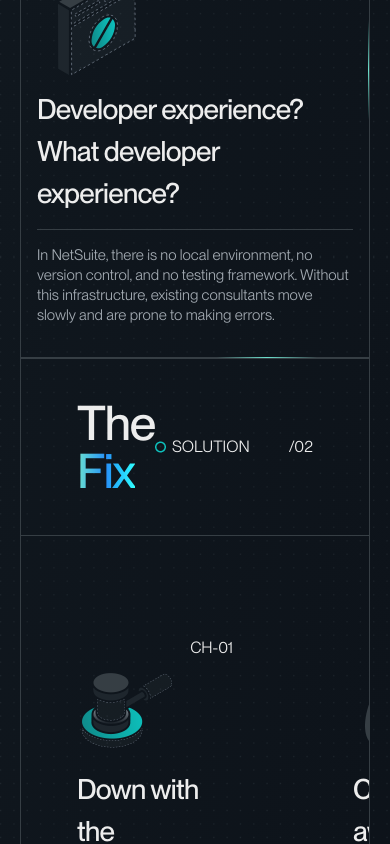
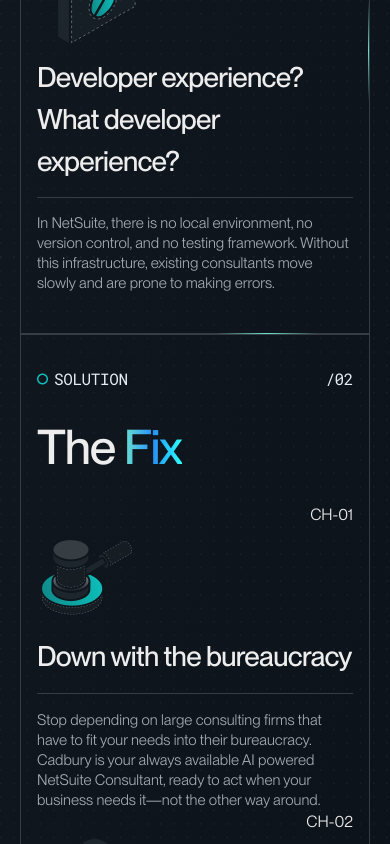
Before and after one commit to cadburylabs/trycadbury.com, a Next.js app: page / in a window 390 px wide. Shown: the part 1903-2747 px from the top of the page. Built offline with nearby package versions, Linux system fonts and the light colour scheme.

Commit message:
responsive

```diff
--- a/src/components/Challenge/Challenge.tsx
+++ b/src/components/Challenge/Challenge.tsx
@@ -70,7 +70,7 @@
             <FlexContainer
                 direction="flex-col"
                 gap="gap-10 lg:gap-[120px]"
-                className="relative py-8 lg:py-32 px-4 lg:px-14 border-l-[0.5px] lg:border-l-0 border-r-[0.5px] border-b-[0.5px] border-[#363E44]"
+                className="relative pb-10 lg:py-32 px-4 lg:px-14 border-l-[0.5px] lg:border-l-0 border-r-[0.5px] border-b-[0.5px] border-[#363E44]"
             >
                 <div className="animate-move-y-right" />
                 {challengeConfig.map((card) => (
--- a/src/components/Fix/Fix.tsx
+++ b/src/components/Fix/Fix.tsx
@@ -46,15 +46,18 @@
         const track = trackRef.current
         if (!section || !track) return
 
+        const mm = gsap.matchMedia()
+
+        mm.add('(min-width: 1024px)', () => {
             const totalWidth = track.scrollWidth - section.offsetWidth
-        const steps = fixConfig.length - 2 // since you want 2 visible
+            const steps = fixConfig.length - 2
 
             gsap.to(track, {
                 x: -totalWidth,
                 ease: 'none',
                 scrollTrigger: {
                     trigger: section,
-                start: 'bottom bottom', // pin when bottom reaches viewport
+                    start: 'bottom bottom',
                     end: '+=' + totalWidth,
                     scrub: true,
                     pin: true,
@@ -67,10 +70,13 @@
                     },
                 },
             })
+        })
 
-        return () => {
-            ScrollTrigger.getAll().forEach((st) => st.kill())
-        }
+        mm.add('(max-width: 1023px)', () => {
+            gsap.set(track, { clearProps: 'all' })
+        })
+
+        return () => mm.revert()
     }, [])
 
     return (
@@ -79,9 +85,24 @@
             className="relative flex flex-col mx-5 overflow-hidden border-[0.5px] border-[#363E44]"
         >
             <FlexContainer
+                direction="flex-col lg:flex-row"
+                gap="gap-8 lg:gap-0"
                 justifyContent="justify-between"
-                className="relative py-10 px-14 border-b-[0.5px] border-[#363E44]"
+                className="relative py-8 lg:py-10 px-4 lg:px-14 lg:border-b-[0.5px] border-[#363E44]"
             >
+                <FlexContainer
+                    justifyContent="justify-between"
+                    className="lg:hidden font-roboto-mono tracking-tight text-[#E4ECF4] uppercase"
+                >
+                    <FlexContainer
+                        width="w-fit"
+                        gap="gap-1.5"
+                        alignItems="items-center"
+                    >
+                        <Image src={pointIco} alt="pointer icon" /> Solution
+                    </FlexContainer>
+                    <span>/02</span>
+                </FlexContainer>
                 <FlexContainer
                     alignItems="items-center"
                     justifyContent="justify-between"
@@ -96,7 +117,7 @@
                         width="w-fit"
                         gap="gap-1.5"
                         alignItems="items-center"
-                        className="uppercase"
+                        className="uppercase hidden lg:flex"
                     >
                         <Image src={pointIco} alt="" /> Solution
                     </FlexContainer>
@@ -104,6 +125,7 @@
                 <FlexContainer
                     justifyContent="justify-end"
                     alignItems="items-center"
+                    className="hidden lg:flex"
                 >
                     <span>/02</span>
                 </FlexContainer>
@@ -111,11 +133,12 @@
 
             <FlexContainer
                 ref={trackRef}
-                gap="gap-[120px]"
-                className="relative px-14 py-[100px] will-change-transform"
+                direction="flex-col lg:flex-row"
+                gap="lg:gap-[120px]"
+                className="relative px-4 lg:px-14 pb-10 lg:py-[100px] will-change-transform"
             >
                 {fixConfig.map((card) => (
-                    <div key={card.index} className="shrink-0 w-[40vw]">
+                    <div key={card.index} className="shrink-0 lg:w-[40vw]">
                         <FixCard {...card} />
                     </div>
                 ))}
```
Lines whose indentation alone changed are shown as unchanged.
